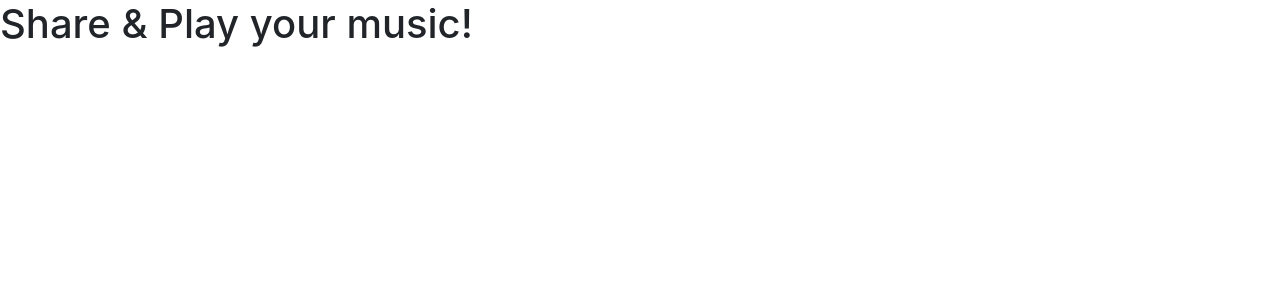
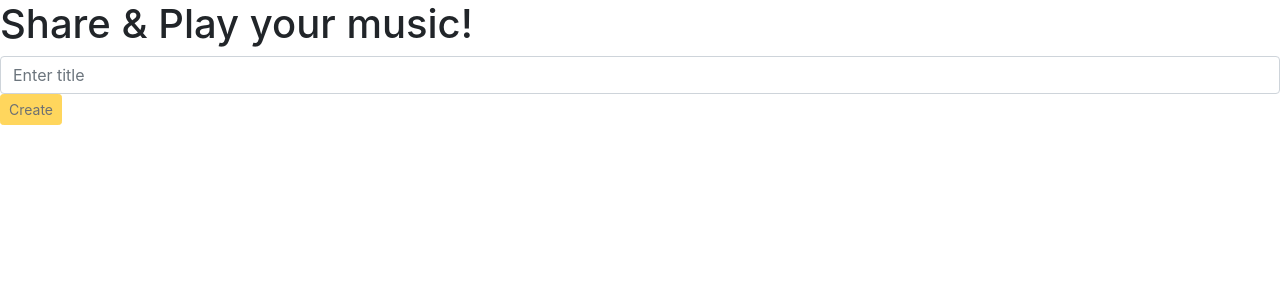
Before and after one commit to ANKLV/share-play-web, an Angular app: page /playlist-form in a window 1280 px wide. Before the commit this address led to /. Shown: the top 300 px of the page. Built offline with nearby package versions, Linux system fonts and the light colour scheme; no server answers.

Commit message:
add playlist form

```diff
--- a/src/app/app-routing.module.ts
+++ b/src/app/app-routing.module.ts
@@ -1,10 +1,12 @@
 import { NgModule } from '@angular/core';
 import { RouterModule, Routes } from '@angular/router';
 import { PlaylistsComponent } from './components/playlists/playlists.component';
+import { PlaylistFormComponent } from './components/playlist-form/playlist-form.component';
 
 const routes: Routes = [
   { path: '' , redirectTo: 'playlists', pathMatch: 'full' },
-  { path: 'playlists', component: PlaylistsComponent }
+  { path: 'playlists', component: PlaylistsComponent },
+  { path: 'playlist-form', component: PlaylistFormComponent }
 ];
 
 @NgModule({
--- /dev/null
+++ b/src/app/components/playlist-form/playlist-form.component.html
@@ -0,0 +1,7 @@
+<form (ngSubmit)='createPlaylist();' [formGroup]='playlistForm' novalidate class="form">
+    <input formControlName='title'
+           type="text"
+           class="form-control"
+           placeholder="Enter title" />
+    <button [disabled]='playlistForm.invalid' class="btn btn-warning btn-sm" type="submit">Create</button>
+</form>
--- /dev/null
+++ b/src/app/components/playlist-form/playlist-form.component.ts
@@ -0,0 +1,31 @@
+import { Component, OnInit } from '@angular/core';
+import { FormGroup, FormControl, Validators } from '@angular/forms';
+import { PlaylistAPI } from '../../api';
+
+@Component({
+  selector: 'app-playlist-form',
+  templateUrl: './playlist-form.component.html',
+  styleUrls: ['./playlist-form.component.scss']
+})
+export class PlaylistFormComponent implements OnInit {
+  playlistForm = new FormGroup({
+    title: new FormControl(null, Validators.required)
+  })
+
+  constructor(private playlistAPI: PlaylistAPI) { }
+
+  ngOnInit(): void {
+    this.createPlaylist();
+  }
+
+  createPlaylist() {
+    console.log(this.playlistForm.value)
+    this.playlistAPI.create({playlist: this.playlistForm.value}).subscribe((data) => {
+      console.log(data)
+    }, (error) => {
+      console.log('error', error);
+    })
+    this.playlistForm.reset();
+  }
+
+}
--- a/src/app/components/playlists/playlists.component.html
+++ b/src/app/components/playlists/playlists.component.html
@@ -1,4 +1,5 @@
 <div style="padding:20px">
+  <app-playlist-form></app-playlist-form>
   <table class="table table-dark table-striped">
    <thead>
      <tr>
@@ -18,5 +19,3 @@
    </tbody>
   </table>
 </div>
-
-<button class='btn btn-warning btn-sm'>CLICK!</button>
```
Also changed, not shown: src/app/app.module.ts (+6 -2 lines), src/app/components/playlist-form/playlist-form.component.scss (added).
